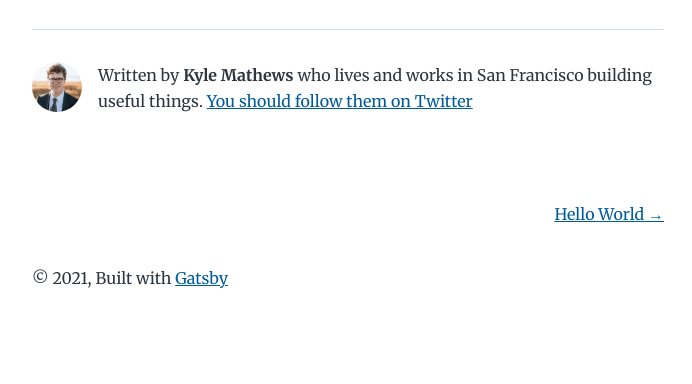
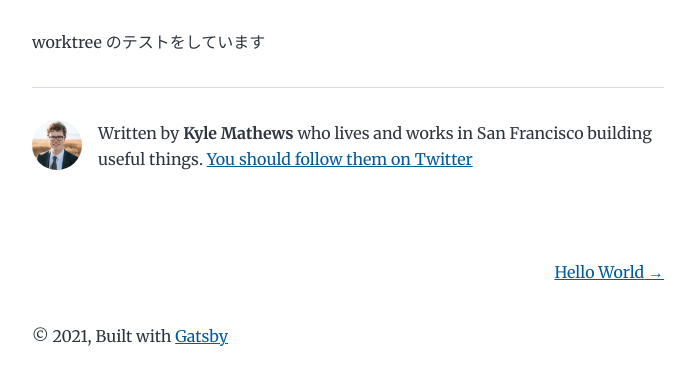
Before and after one commit to YutakaOkabe/stay-curious, a Gatsby site: page /test-post/ in a window 1280 px wide. Shown: the part 338-722 px from the top of the page, without its empty margins (292-984 px from the left). Built offline with nearby package versions, Linux system fonts and the light colour scheme; Gatsby itself is replaced by a stand-in of ours; some packages are replaced by stand-ins of ours.

Commit message:
worktreeのコミット

````diff
--- a/content/blog/test-post/index.md
+++ b/content/blog/test-post/index.md
@@ -7,3 +7,5 @@ npm install
 ```
 
 いい感じ
+
+worktree のテストをしています
````
